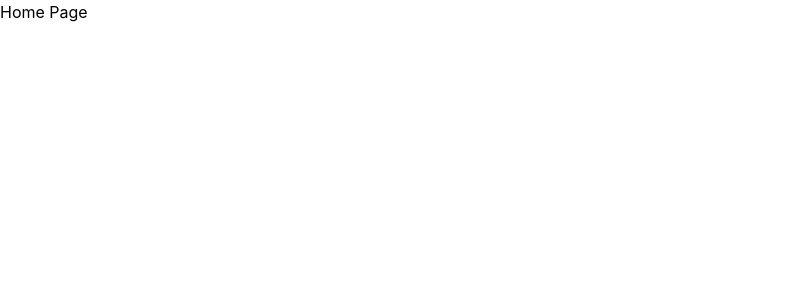
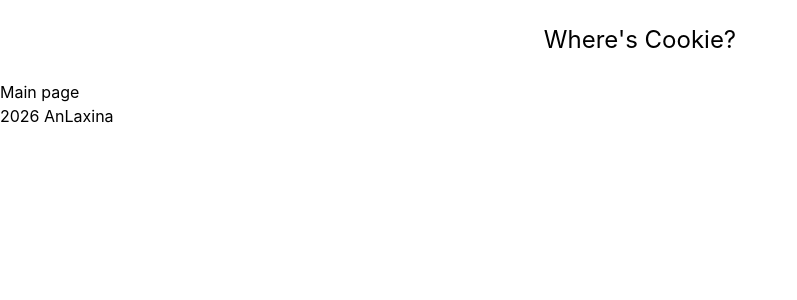
Before and after one commit to AnLaxina/photo-tagging, a React (Vite) app in the folder client/: page / in a window 1280 px wide. Shown: the top 300 px of the page, without its empty margins (0-797 px from the left). Built offline with nearby package versions, Linux system fonts and the light colour scheme.

Commit message:
feat(home): add `Header` & `Footer` to page

```diff
--- a/client/src/pages/Home.tsx
+++ b/client/src/pages/Home.tsx
@@ -1,3 +1,16 @@
+import Header from "../components/Header"
+import Footer from "../components/Footer"
+
 export default function Home() {
-    return <h1>Home Page</h1>
+    return (
+        <>
+        <Header>Where's Cookie?</Header>
+        <main>
+            <p>Main page</p>
+        </main>
+        <Footer/>
+        </>
+
+    )
+
 }
```
